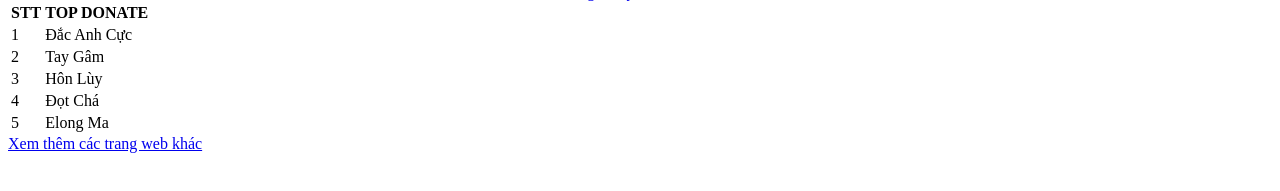
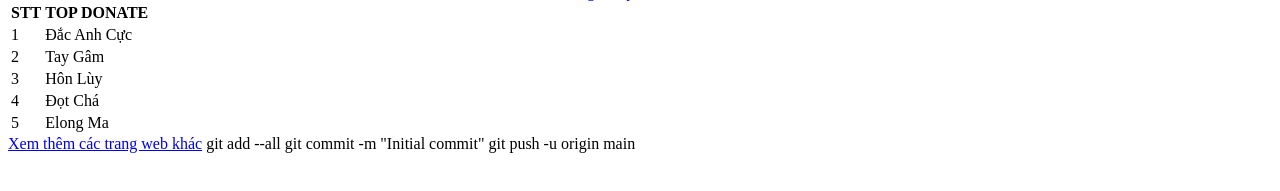
Before and after one commit to SuzieeeQ/NgoQuyen.github.io, a plain HTML site: page index.html in a window 1280 px wide. Shown: the part 417-608 px from the top of the page. Drawn offline with Linux system fonts and the light colour scheme.

Commit message:
Update index.html

```diff
--- a/index.html
+++ b/index.html
@@ -56,3 +56,8 @@ CÁC THẺ THÔNG DỤNG:
         <a href="https://www.youtube.com/watch?v=dQw4w9WgXcQ">Xem thêm các trang web khác</a>
     </body>
 </html>
+git add --all
+
+git commit -m "Initial commit"
+
+git push -u origin main
```
